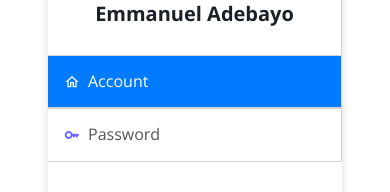
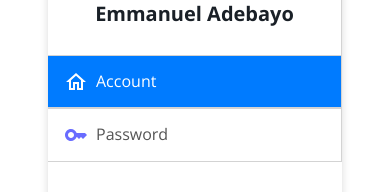
Before and after one commit to esteemayo/next-albumz-client, a Next.js app: page /auth/account in a window 390 px wide. Shown: the part 289-481 px from the top of the page. Built offline with nearby package versions, Linux system fonts and the light colour scheme.

Commit message:
media queries

```diff
--- a/styles/Account.module.scss
+++ b/styles/Account.module.scss
@@ -135,6 +135,10 @@
             @media only screen and (max-width: 64em) {
               font-size: 2rem;
             }
+
+            @media only screen and (max-width: 31.25em) {
+              font-size: 3rem;
+            }
           }
 
           .itemLink {
```
